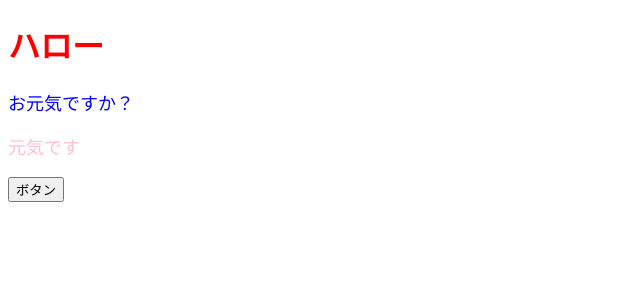
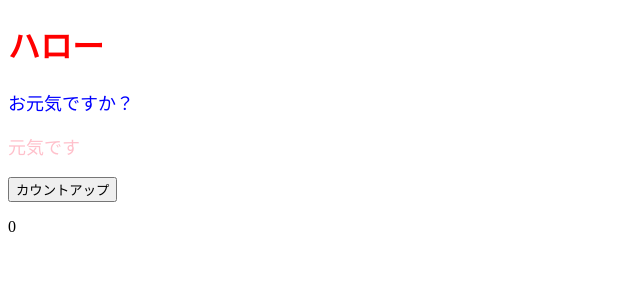
Before and after one commit to ryohei-aiba/React-Udemy, a React (Create React App) app: page / in a window 1280 px wide. Shown: the top 300 px of the page, without its empty margins (0-640 px from the left). Built offline with nearby package versions, Linux system fonts and the light colour scheme.

Commit message:
Add state

```diff
--- a/src/App.js
+++ b/src/App.js
@@ -1,25 +1,19 @@
-import React from "react";
+import React, { useState } from "react";
 import ColorfulMessage from "./components/ColorfulMessage";
 
 const App = () => {
-  const onClickButton = () => {
-    alert();
+  const onClickCountUp = () => {
+    setNum(num + 1);
   };
-  const contentStyle = {
-    color: "blue",
-    fontSize: "18px"
-  };
-  const contentLadyStyle = {
-    color: "pink",
-    fontSize: "18px"
-  };
+  const [num, setNum] = useState(0);
 
   return (
     <>
       <h1 style={{ color: "red" }}>ハロー</h1>
       <ColorfulMessage color="blue">お元気ですか？</ColorfulMessage>
       <ColorfulMessage color="pink">元気です</ColorfulMessage>
-      <button onClick={onClickButton}>ボタン</button>
+      <button onClick={onClickCountUp}>カウントアップ</button>
+      <p>{num}</p>
     </>
   );
 };
```
